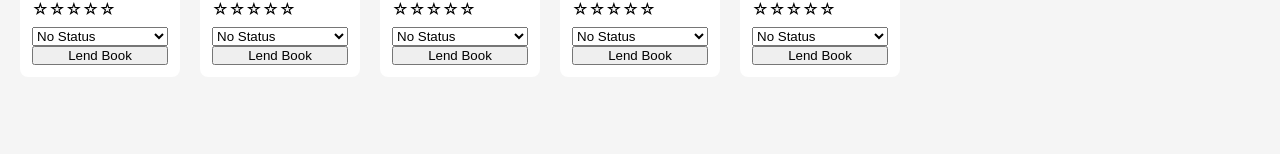
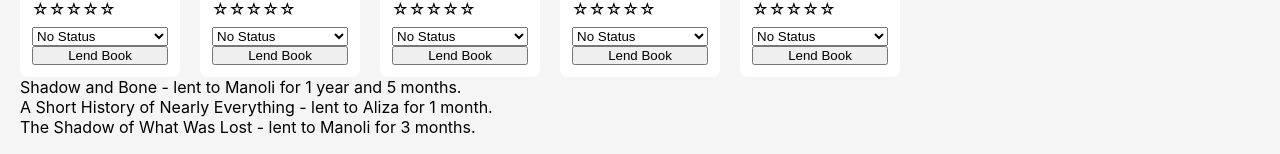
Before and after one commit to GaviLazan/my-react-library, a React (Vite) app: page / in a window 1280 px wide. Shown: the part 1244-1398 px from the top of the page. Before the commit the page ends 1341 px from the top, so only its background shows below. Built offline with nearby package versions, Linux system fonts and the light colour scheme.

Commit message:
Add LentStatusPanel component, enhance ManualAddForm error handling, and style error messages

```diff
--- a/src/App.jsx
+++ b/src/App.jsx
@@ -6,6 +6,7 @@ import AddBookForm from "./components/AddBookForm";
 import ManualAddForm from "./components/ManualAddForm";
 import FilterBar from "./components/FilterBar";
 import SortBar from "./components/SortBar";
+import LentStatusPanel from "./components/LentStatusPanel";
 
 export default function App() {
   const [books, setBooks] = useState([]);
@@ -188,6 +189,7 @@ export default function App() {
           onRatingChange={handleRatingChange}
         />
       )}
+      <LentStatusPanel books={books}/>
     </div>
   );
 }
--- a/src/components/BookCard.jsx
+++ b/src/components/BookCard.jsx
@@ -12,6 +12,7 @@ export default function BookCard({
   const [imageError, setImageError] = useState(false);
   const [showLendForm, setShowLendForm] = useState(false);
   const [lentTo, setLentTo] = useState("");
+  const [lendError, setLendError] = useState("")
 
   const lentPercent = book.isLent ? lendLengthCalc(book.lentDate) / 100 : 0;
 
@@ -27,6 +28,10 @@ export default function BookCard({
 
   const handleSubmitLend = (e) => {
     e.preventDefault();
+    if (lentTo === "") {
+      setLendError("Please enter a borrower name");
+      return;
+    }
     const today = new Date().toISOString().split("T")[0];
     onLendBook(book.id, lentTo, today);
     setShowLendForm(false);
@@ -103,6 +108,7 @@ export default function BookCard({
           <button type="submit" onClick={handleSubmitLend}>
             Lend Book
           </button>
+          {lendError && <p className="error-message">{lendError}</p>}
         </form>
       )}
       {book.isLent && (
--- /dev/null
+++ b/src/components/LentStatusPanel.jsx
@@ -0,0 +1,14 @@
+import lendLengthAsString from "../utils/lendLengthAsString";
+
+export default function LentStatusPanel({ books }) {
+
+  const lentBooks = books.filter((book) => book.isLent);
+
+  return (
+    <div>
+{lentBooks.map((book) => (
+    <p key={book.id}>{`${book.title} - lent to ${book.lentTo} ${lendLengthAsString(book.lentDate)}`}</p>
+))}
+    </div>
+  );
+}
--- a/src/components/ManualAddForm.jsx
+++ b/src/components/ManualAddForm.jsx
@@ -4,31 +4,40 @@ export default function ManualAddForm({ onAddBook }) {
   const [title, setTitle] = useState("");
   const [author, setAuthor] = useState("");
   const [coverUrl, setCoverUrl] = useState("");
+  const [errorMessage, setErrorMessage] = useState("");
 
   const handleSubmit = (event) => {
     event.preventDefault();
     if (!title.trim() && !author.trim()) {
-      alert("Please enter title and author name.");
+      setErrorMessage("Please enter title and author name.");
       return;
     } else if (!author.trim()) {
-      alert("Please enter author name.");
+      setErrorMessage("Please enter author name.");
       return;
     } else if (!title.trim()) {
-      alert("Please enter title.");
+      setErrorMessage("Please enter title.");
       return;
     } else if (coverUrl) {
-      const validExtensions = ["jpg", "jpeg", "png", "webp", "gif"];
-      const extension = coverUrl.split(".").pop().toLowerCase();
-      if (!validExtensions.includes(extension)) {
-        alert("Please paste valid image link.");
-        return;
-      }
+      const img = new Image();
+      img.onload = () => {
+        onAddBook({ title, author, coverUrl, isbn: "" });
+        setTitle("");
+        setAuthor("");
+        setCoverUrl("");
+        setErrorMessage("")
+      };
+      img.onerror = () => {
+        setErrorMessage("Please paste valid image link.");
+      };
+      img.src = coverUrl;
+      return;
     }
     const bookData = { title, author, coverUrl, isbn: "" };
     onAddBook(bookData);
     setTitle("");
     setAuthor("");
     setCoverUrl("");
+    setErrorMessage("")
   };
 
   return (
@@ -52,6 +61,7 @@ export default function ManualAddForm({ onAddBook }) {
         onChange={(e) => setCoverUrl(e.target.value)}
       />
       <button type="submit">Add Book</button>
+      {errorMessage && <p className="error-message">{errorMessage}</p>}
     </form>
   );
 }
--- a/src/index.css
+++ b/src/index.css
@@ -78,6 +78,7 @@ body {
   border-radius: 50%;
   height: 20px;
   width: 20px;
+  cursor: pointer;
 }
 
 .star-rating {
@@ -88,6 +89,10 @@ body {
   color: red;
   font-size: 12px;
   margin-top: 4px;
+}
+
+.book-card .error-message {
+  color: red;
 }
 
 .status-select {
--- /dev/null
+++ b/src/utils/lendLengthAsString.js
@@ -0,0 +1,31 @@
+export default function lendLengthAsString(lentDate) {
+  if (!lentDate) return 0;
+  const today = new Date();
+  const start = new Date(lentDate);
+  const daysElapsed = (today - start) / (1000 * 60 * 60 * 24);
+
+  const years = Math.floor(daysElapsed / 365);
+  const months = Math.floor((daysElapsed % 365) / 30);
+  const weeks = Math.floor(daysElapsed / 7);
+  const days = Math.floor(daysElapsed);
+
+  if (daysElapsed < 1) {
+    return "today.";
+  } else if (daysElapsed < 7) {
+    return `for ${days} ${days === 1 ? "day" : "days"}.`;
+  } else if (daysElapsed < 14) {
+    return "for 1 week.";
+  } else if (daysElapsed < 28) {
+    return `for ${weeks} weeks.`;
+  } else if (daysElapsed < 60) {
+    return "for 1 month.";
+  } else if (daysElapsed < 365) {
+    return `for ${months} months.`;
+  } else if (daysElapsed < 396) {
+    return "for 1 year.";
+  } else if (daysElapsed < 730) {
+    return "for 1 year and " + Math.floor((daysElapsed % 365) / 30) + " months.";
+  } else {
+    return `for ${years} years and ${months} ${months === 1 ? "month" : "months"}.`;
+  }
+}
```
